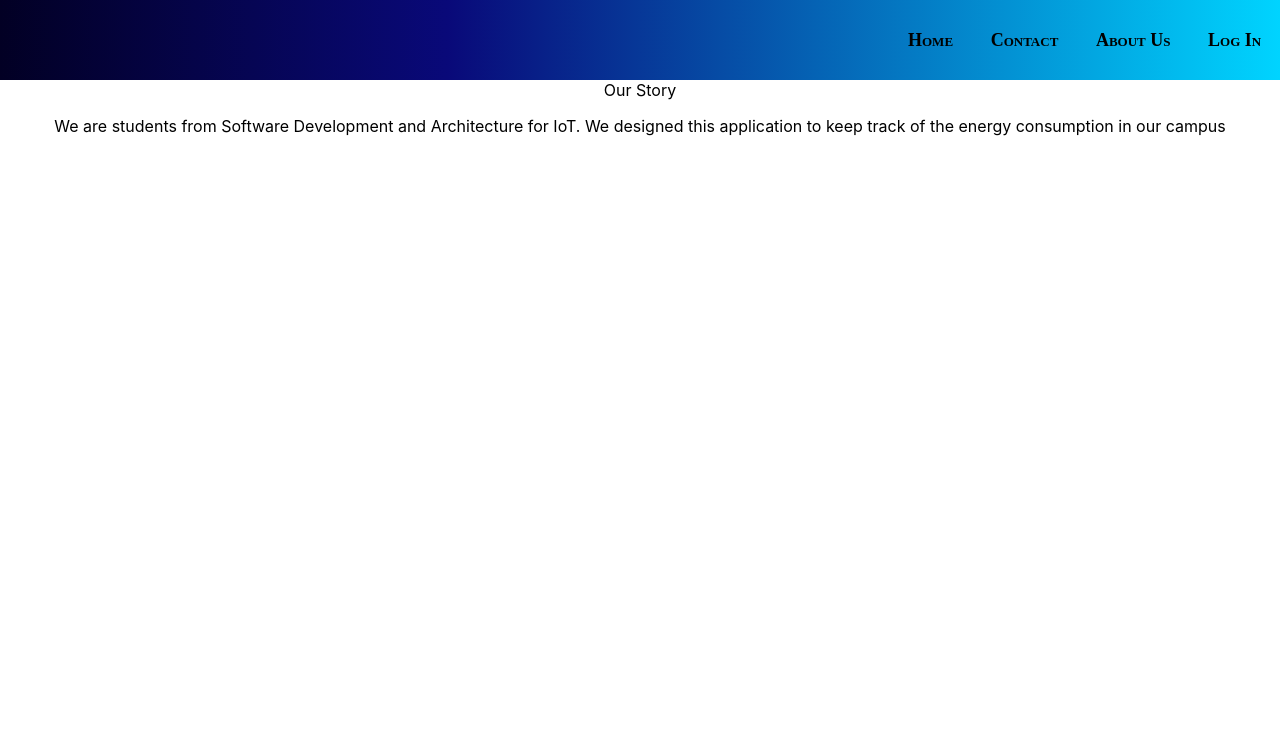
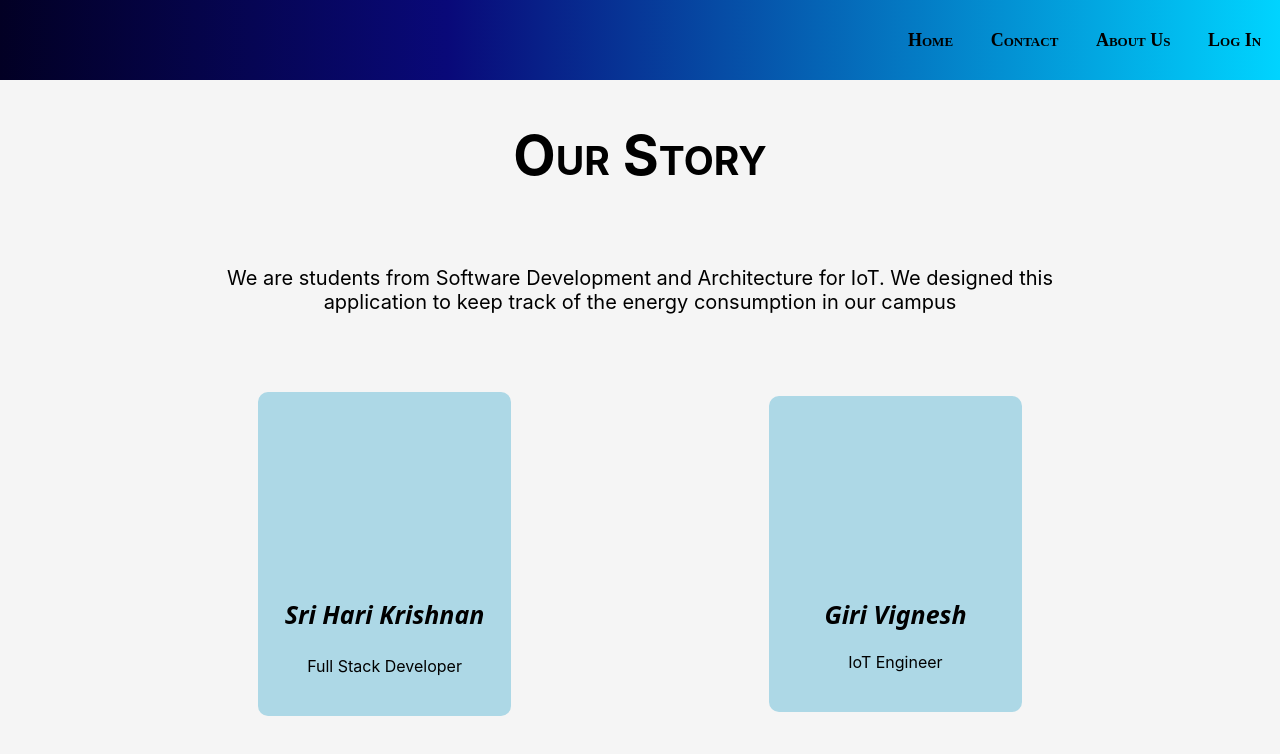
Before and after one commit to Sri1263/Energy-Consumption-Monitoring-System, a React (Create React App) app: page /about in a window 1280 px wide. Shown: the top 754 px of the page. Built offline with nearby package versions, Linux system fonts and the light colour scheme.

Commit message:
Updated about, contact

```diff
--- a/src/Components/About.js
+++ b/src/Components/About.js
@@ -1,6 +1,7 @@
 import React from 'react'
 import NavBar from './NavBar'
-
+import './about.css'
+import './Sri.PNG'
 export default function About() {
   return (
     <>
@@ -16,7 +17,20 @@ export default function About() {
                 </div>
             </div>
             <div className='teamContainer'>
-                {/* <div className='' */}
+                <div className='ourTeam' >
+                    <div className='image'>
+                        <img src=''/>
+                    </div>
+                    <h3 className='name'>Sri Hari Krishnan</h3>
+                    <p>Full Stack Developer</p>
+                </div>
+                <div className='ourTeam'>
+                    <div className='image'>
+                        <img src=''/>
+                    </div>
+                    <h2 className='name'>Giri Vignesh</h2>
+                    <p>IoT Engineer</p>
+                </div>
             </div>
         </center>
         </div>
--- a/src/Components/Contact.js
+++ b/src/Components/Contact.js
@@ -8,6 +8,7 @@ import List from '@mui/material/List';
 import ListItem from '@mui/material/ListItem';
 import ListItemIcon from '@mui/material/ListItemIcon';
 import ListItemText from '@mui/material/ListItemText';
+import CorporateFareIcon from '@mui/icons-material/CorporateFare';
 
 const Contact = () => {
     return (
@@ -17,6 +18,14 @@ const Contact = () => {
 
                 <div className='ContactLeft'>
                     <List>
+                    <ListItem dense={false}>
+                            <ListItemIcon>
+                                <CorporateFareIcon color='primary' />
+                            </ListItemIcon>
+                            <ListItemText
+                                primary="Energy Monitoring Systems Pvt Lt"
+                            />
+                        </ListItem>
                         <ListItem dense={false}>
                             <ListItemIcon>
                                 <EmailIcon color='primary' />
--- a/src/Components/about.css
+++ b/src/Components/about.css
@@ -0,0 +1,56 @@
+.aboutBG
+{
+    height: 90vh;
+    background-color: whitesmoke;
+}
+
+.aboutOurStoryHead
+{
+    font-size: 55px;
+    font-weight: 700;
+    font-style: normal;
+    line-height: 70px;
+    padding: 5vh;
+    font-variant: small-caps;
+}
+
+.aboutOurStoryContent
+{
+    padding-left: 15vw;
+    padding-right: 15vw;
+    font-size: 20px;
+    padding-top: 2vh;
+}
+
+.teamContainer
+{
+    display: flex;
+    flex-direction: row;
+    justify-content: space-evenly;
+    align-items: center;
+    height: 55vh;
+    color: white;
+}
+
+.ourTeam
+{
+    width: 16vw;
+    padding: 3vh;
+    padding-top: 20vh;
+    background-color: lightblue;
+    border-radius: 10px;
+    transition: 0.7s;
+    color: black;
+}
+
+.ourTeam:hover{
+    background-color: rgb(52, 52, 52);
+    color: white;
+}
+
+.name
+{
+    font-style: italic;
+    font-family: system-ui, -apple-system, BlinkMacSystemFont, 'Segoe UI', Roboto, Oxygen, Ubuntu, Cantarell, 'Open Sans', 'Helvetica Neue', sans-serif;
+    font-size: 25px;
+}
--- a/src/Components/contact.css
+++ b/src/Components/contact.css
@@ -2,7 +2,7 @@
     height: 90vh;
     display: flex;
     flex-direction: row;
-    background-color: black;
+    background-color: white;
     color: aliceblue;
     justify-content: center;
     align-items: center;
@@ -14,7 +14,7 @@
     padding: 3vh;
     color: white;
     padding-top: 5vh;
-    background-color: rgb(52, 52, 52,0.3);
+    background-color: rgb(27, 21, 29);
     border-radius: 10px;
     transition: 0.7s;
     display: flex;
```
Also changed, not shown: src/Components/Sri.PNG (added).
